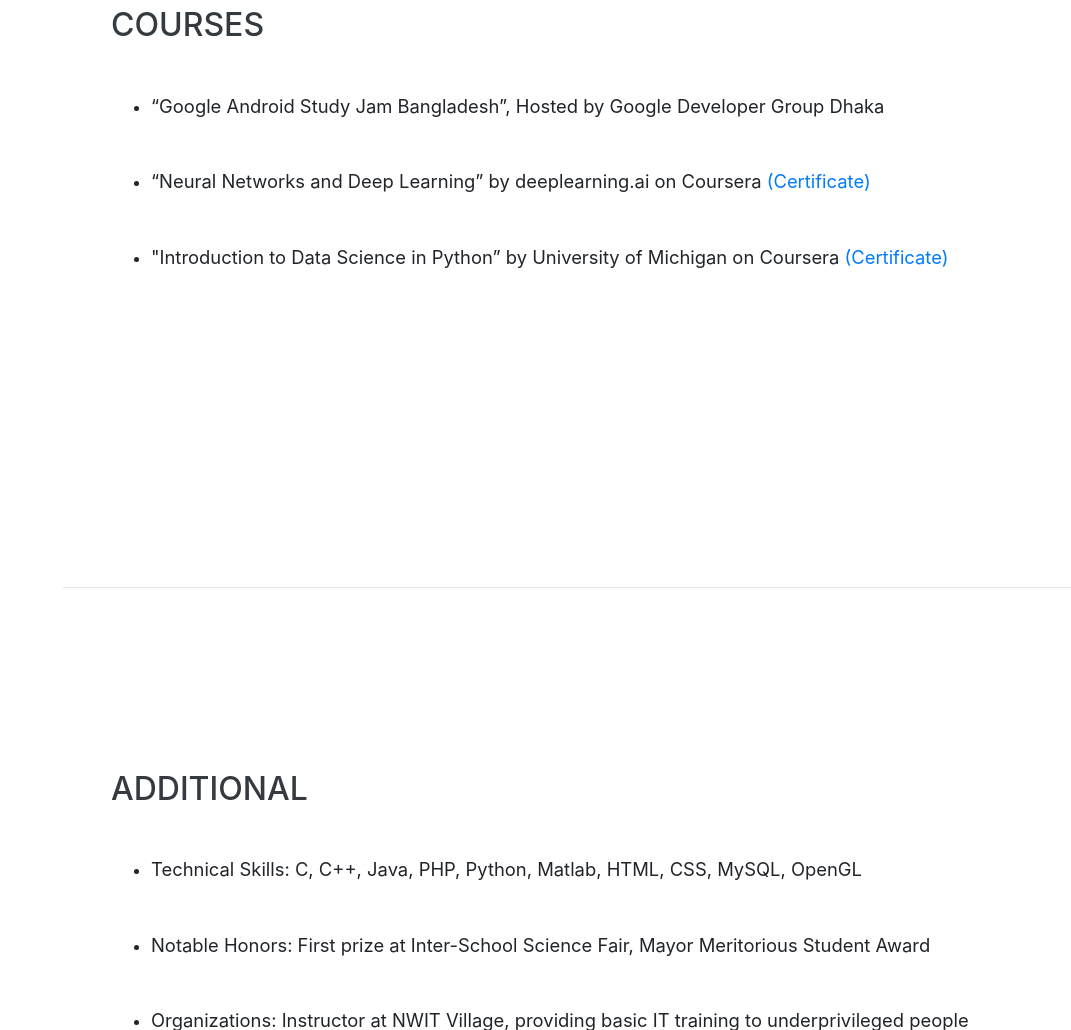
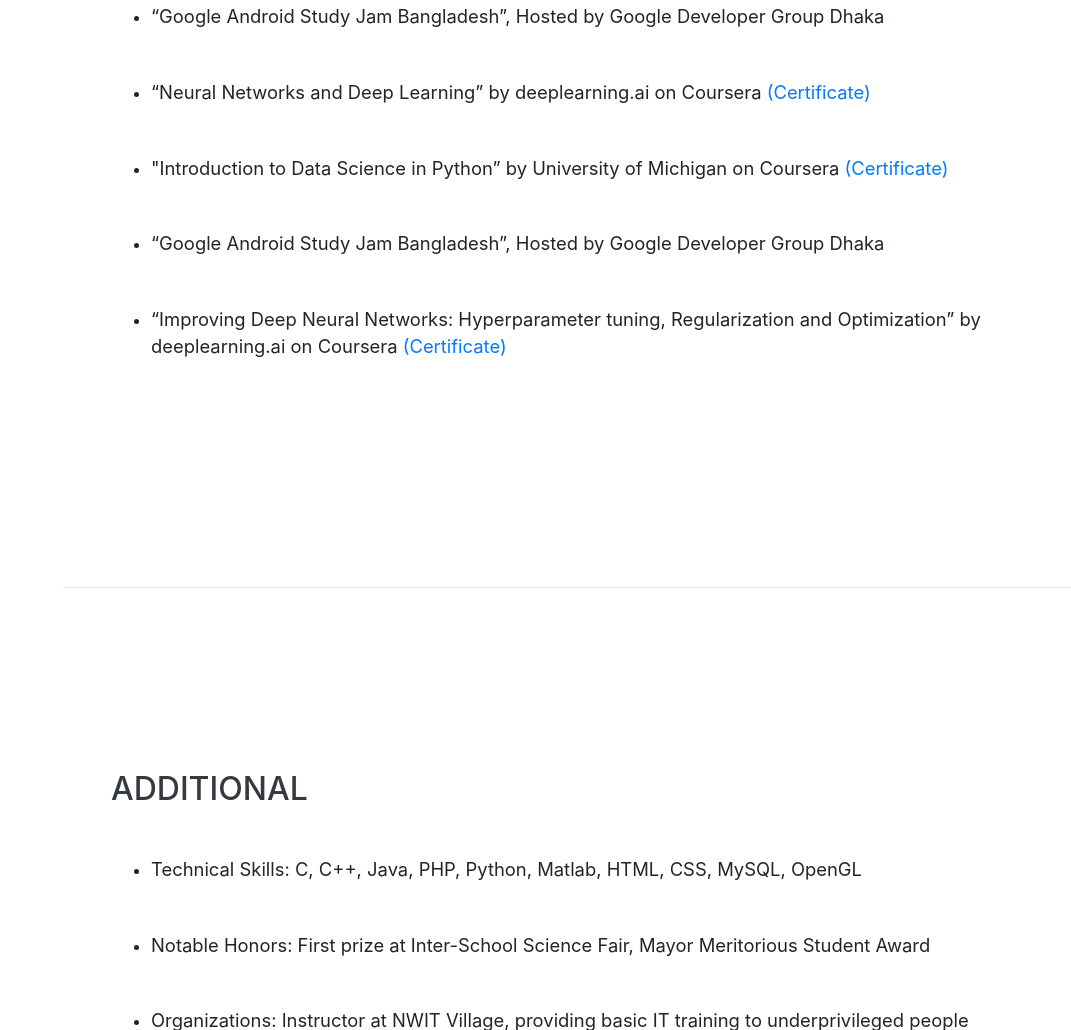
Before and after one commit to rafiibnsultan/rafiibnsultan.github.io, a website with bundled scripts: page index.html in a window 1280 px wide. Shown: the part 3417-4447 px from the top of the page, without its empty margins (209-1280 px from the left). Built offline with nearby package versions, Linux system fonts and the light colour scheme; a web font is replaced by a local one.

Commit message:
Update index.html

```diff
--- a/index.html
+++ b/index.html
@@ -204,7 +204,10 @@
             <p class="lead mb-5">“Neural Networks and Deep Learning” by deeplearning.ai on Coursera <a href="https://www.coursera.org/account/accomplishments/verify/F42JGZVCFEME/">(Certificate)</a></p></li>
             <li>
             <p class="lead mb-5">"Introduction to Data Science in Python” by University of Michigan on Coursera <a href="https://www.coursera.org/account/accomplishments/verify/HUZEFAVKC79F/">(Certificate)</a></p></li>
-
+            <li>
+            <p class="lead mb-5">“Google Android Study Jam Bangladesh”, Hosted by Google Developer Group Dhaka</p></li>
+            <li>
+            <p class="lead mb-5">“Improving Deep Neural Networks: Hyperparameter tuning, Regularization and Optimization” by deeplearning.ai on Coursera <a href="https://www.coursera.org/account/accomplishments/verify/M7C8D65TZP76">(Certificate)</a></p></li>
           </ul>
           </div>
         </div>
```
